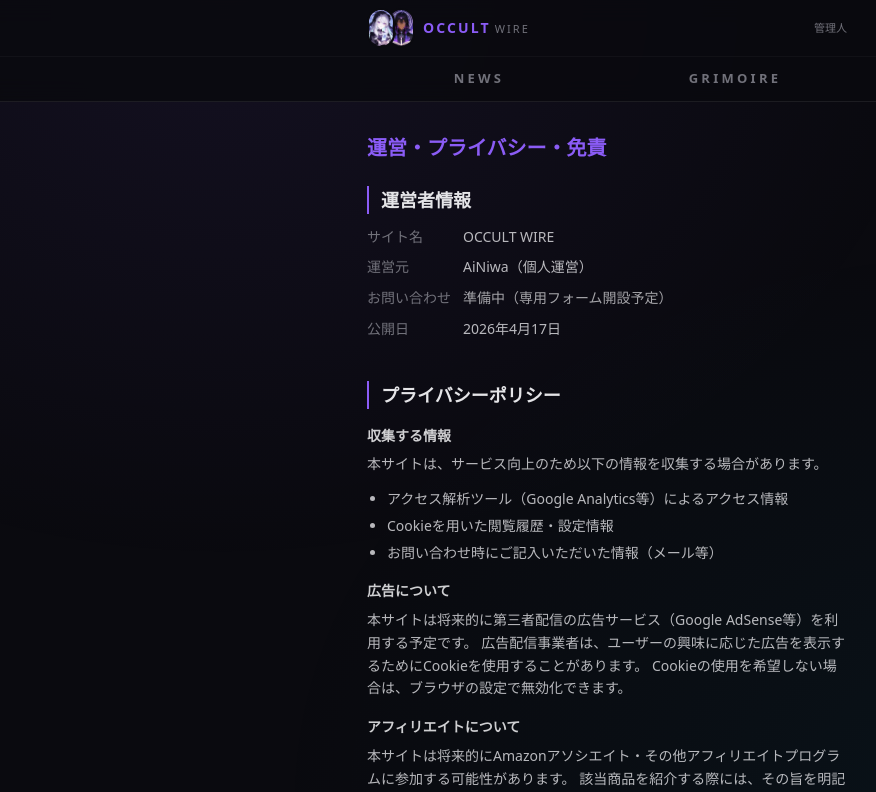
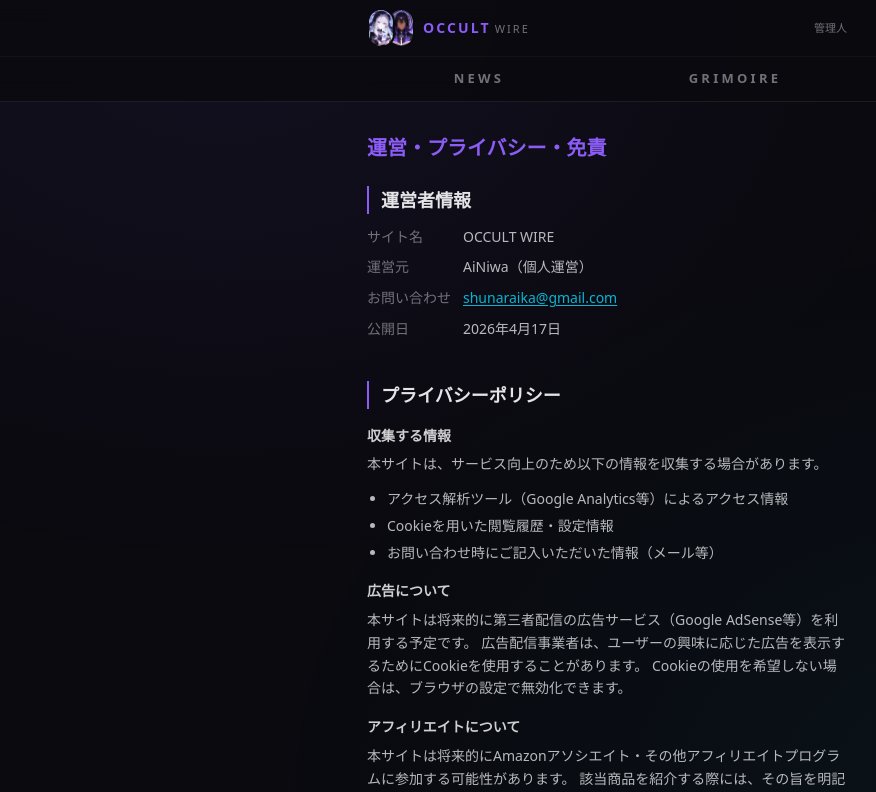
Before and after one commit to agapan611/occult-news-app, a Next.js app: page /legal in a window 1280 px wide. Shown: the top 792 px of the page, without its empty margins (33-909 px from the left). Built offline with nearby package versions, Linux system fonts and the light colour scheme.

Commit message:
fix: 問い合わせメアドを公開用 shunaraika@gmail.com に設定

```diff
--- a/src/app/legal/page.tsx
+++ b/src/app/legal/page.tsx
@@ -27,7 +27,14 @@ export default function LegalPage() {
             </div>
             <div className="flex">
               <dt className="w-24 shrink-0 text-muted">お問い合わせ</dt>
-              <dd className="text-foreground/70">準備中（専用フォーム開設予定）</dd>
+              <dd>
+                <a
+                  href="mailto:shunaraika@gmail.com"
+                  className="text-cyan underline underline-offset-2"
+                >
+                  shunaraika@gmail.com
+                </a>
+              </dd>
             </div>
             <div className="flex">
               <dt className="w-24 shrink-0 text-muted">公開日</dt>
```
